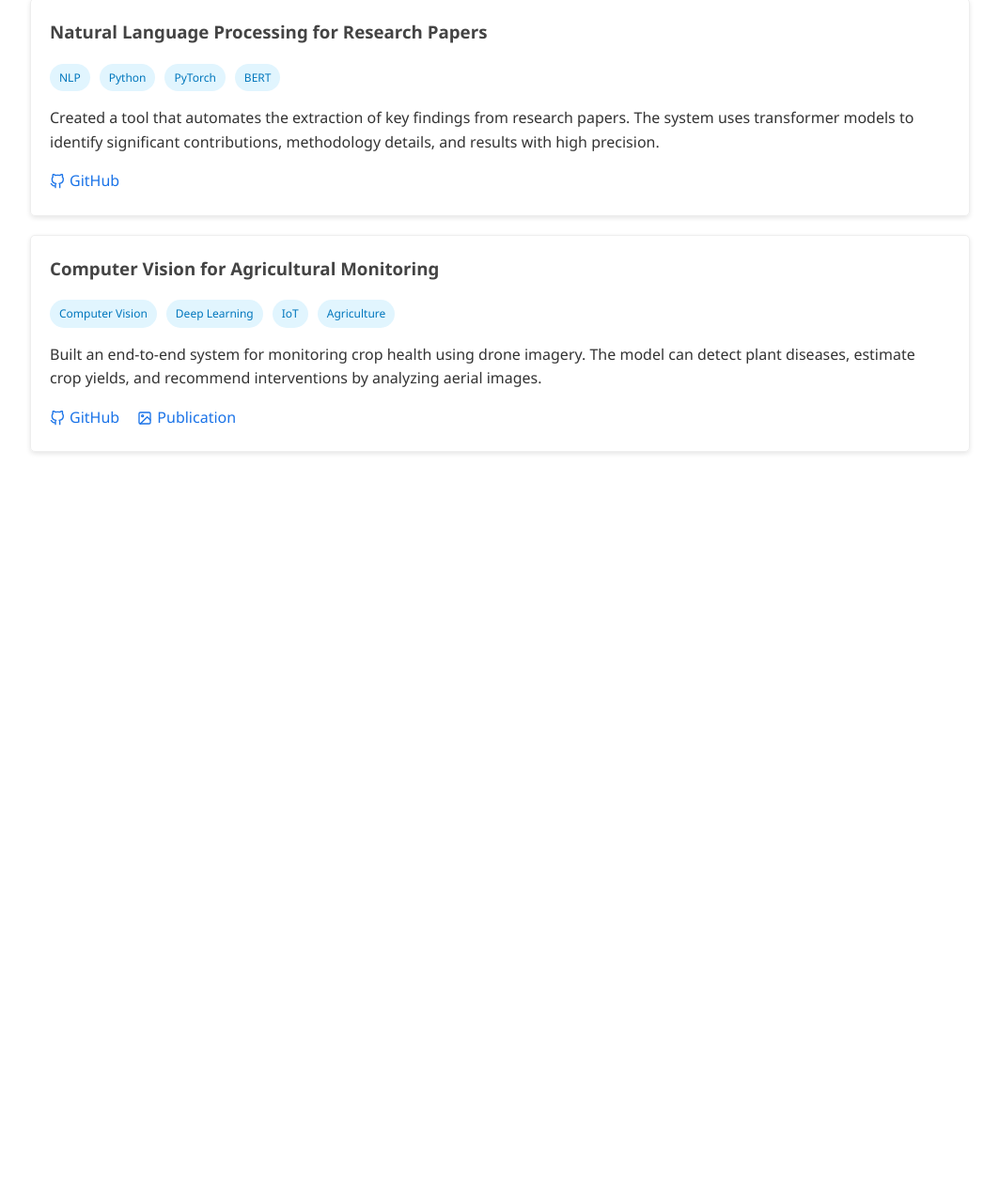
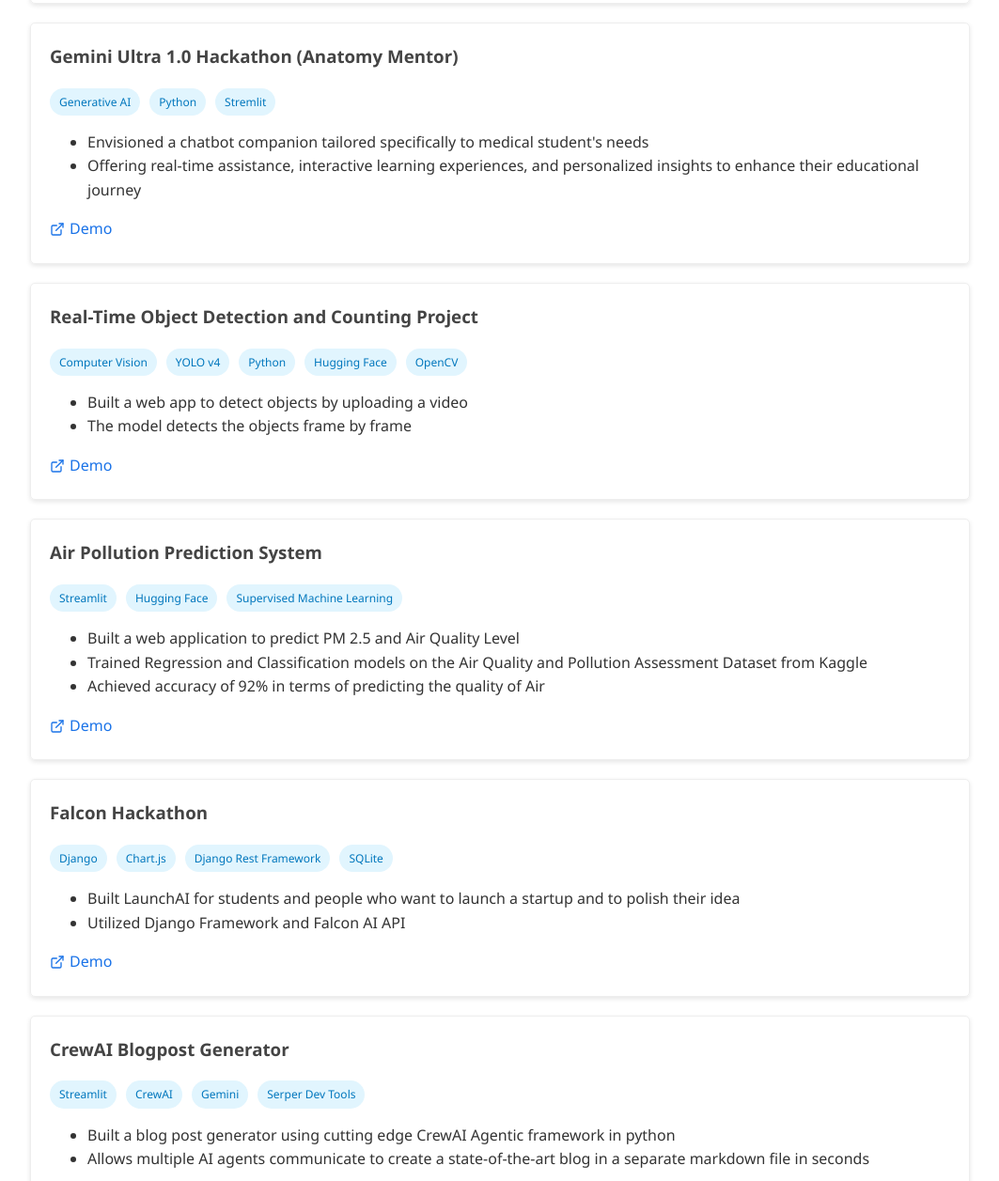
Before and after one commit to NajmiHassan/New-folder, a plain HTML site: page projects.html in a window 1280 px wide. Shown: the part 433-1690 px from the top of the page at 94% size, without its empty margins (108-1171 px from the left). Before the commit the page ends 954 px from the top, so only its background shows below. Drawn offline with Linux system fonts and the light colour scheme.

Commit message:
initial commit

```diff
--- a/projects.html
+++ b/projects.html
@@ -85,22 +85,43 @@
     <h2>Projects</h2>
 
     <div class="project-card">
-        <h3 class="project-title">AI-Powered Health Diagnosis System</h3>
+        <h3 class="project-title">Image Forgery Detection system [Final Year Project]</h3>
         <div class="project-tags">
             <span class="tag">Python</span>
             <span class="tag">Machine Learning</span>
-            <span class="tag">Healthcare</span>
+            <span class="tag">Image Processing</span>
             <span class="tag">TensorFlow</span>
+            <span class="tag">Keras</span>
         </div>
-        <p>Developed a machine learning model to predict early signs of chronic diseases based on medical data. The system analyzes patient records and biomarkers to provide preliminary risk assessments with 89% accuracy.</p>
+        <ul>
+            <li>Built Image forgery detection application to distinguish between real and tempered images.</li>
+            <li>Used CNN to train the model. CPU based model training</li>
+            <li>Achieved accuracy of above 80%</li>
+        </ul>
+
         <div class="project-links">
-            <a href="#">
+            <a href="https://github.com/NajmiHassan/My-FYP-Image-Forgery-Detection-">
                 <svg xmlns="http://www.w3.org/2000/svg" width="16" height="16" viewBox="0 0 24 24" fill="none" stroke="currentColor" stroke-width="2" stroke-linecap="round" stroke-linejoin="round">
                     <path d="M9 19c-5 1.5-5-2.5-7-3m14 6v-3.87a3.37 3.37 0 0 0-.94-2.61c3.14-.35 6.44-1.54 6.44-7A5.44 5.44 0 0 0 20 4.77 5.07 5.07 0 0 0 19.91 1S18.73.65 16 2.48a13.38 13.38 0 0 0-7 0C6.27.65 5.09 1 5.09 1A5.07 5.07 0 0 0 5 4.77a5.44 5.44 0 0 0-1.5 3.78c0 5.42 3.3 6.61 6.44 7A3.37 3.37 0 0 0 9 18.13V22"></path>
                 </svg>
                 GitHub
             </a>
-            <a href="#">
+        </div>
+    </div>
+
+    <div class="project-card">
+        <h3 class="project-title">Gemini Ultra 1.0 Hackathon (Anatomy Mentor) </h3>
+        <div class="project-tags">
+            <span class="tag">Generative AI</span>
+            <span class="tag">Python</span>
+            <span class="tag">Stremlit</span>
+        </div>
+        <ul>
+            <li>Envisioned a chatbot companion tailored specifically to medical student's needs</li>
+            <li>Offering real-time assistance, interactive learning experiences, and personalized insights to enhance their educational journey</li>
+        </ul>
+        <div class="project-links">
+                <a href="https://lablab.ai/event/gemini-ultra-hackathon/the-game-changers/anatomy-mentor">
                 <svg xmlns="http://www.w3.org/2000/svg" width="16" height="16" viewBox="0 0 24 24" fill="none" stroke="currentColor" stroke-width="2" stroke-linecap="round" stroke-linejoin="round">
                     <path d="M18 13v6a2 2 0 0 1-2 2H5a2 2 0 0 1-2-2V8a2 2 0 0 1 2-2h6"></path>
                     <polyline points="15 3 21 3 21 9"></polyline>
@@ -112,47 +133,120 @@
     </div>
 
     <div class="project-card">
-        <h3 class="project-title">Natural Language Processing for Research Papers</h3>
+        <h3 class="project-title">Real-Time Object Detection and Counting Project</h3>
         <div class="project-tags">
-            <span class="tag">NLP</span>
+            <span class="tag">Computer Vision</span>
+            <span class="tag">YOLO v4</span>
             <span class="tag">Python</span>
-            <span class="tag">PyTorch</span>
-            <span class="tag">BERT</span>
+            <span class="tag">Hugging Face</span>
+            <span class="tag">OpenCV</span>
         </div>
-        <p>Created a tool that automates the extraction of key findings from research papers. The system uses transformer models to identify significant contributions, methodology details, and results with high precision.</p>
+        <ul>
+            <li>Built a web app to detect objects by uploading a video</li>
+            <li>The model detects the objects frame by frame</li>
+        </ul>
         <div class="project-links">
-            <a href="#">
+            <a href="https://huggingface.co/spaces/NajmiHassan1/Object_Detection_Computer_Vision">
             <svg xmlns="http://www.w3.org/2000/svg" width="16" height="16" viewBox="0 0 24 24" fill="none" stroke="currentColor" stroke-width="2" stroke-linecap="round" stroke-linejoin="round">
-                    <path d="M9 19c-5 1.5-5-2.5-7-3m14 6v-3.87a3.37 3.37 0 0 0-.94-2.61c3.14-.35 6.44-1.54 6.44-7A5.44 5.44 0 0 0 20 4.77 5.07 5.07 0 0 0 19.91 1S18.73.65 16 2.48a13.38 13.38 0 0 0-7 0C6.27.65 5.09 1 5.09 1A5.07 5.07 0 0 0 5 4.77a5.44 5.44 0 0 0-1.5 3.78c0 5.42 3.3 6.61 6.44 7A3.37 3.37 0 0 0 9 18.13V22"></path>
+                <path d="M18 13v6a2 2 0 0 1-2 2H5a2 2 0 0 1-2-2V8a2 2 0 0 1 2-2h6"></path>
+                <polyline points="15 3 21 3 21 9"></polyline>
+                <line x1="10" y1="14" x2="21" y2="3"></line>
             </svg>
-                GitHub
+            Demo
         </a>
     </div>
     </div>
 
     <div class="project-card">
-        <h3 class="project-title">Computer Vision for Agricultural Monitoring</h3>
+        <h3 class="project-title">Air Pollution Prediction System</h3>
         <div class="project-tags">
-            <span class="tag">Computer Vision</span>
-            <span class="tag">Deep Learning</span>
-            <span class="tag">IoT</span>
-            <span class="tag">Agriculture</span>
+            <span class="tag">Streamlit</span>
+            <span class="tag">Hugging Face</span>
+            <span class="tag">Supervised Machine Learning</span>
         </div>
-        <p>Built an end-to-end system for monitoring crop health using drone imagery. The model can detect plant diseases, estimate crop yields, and recommend interventions by analyzing aerial images.</p>
+        <ul>
+            <li>Built a web application to predict PM 2.5 and Air Quality Level</li>
+            <li>Trained Regression and Classification models on the Air Quality and Pollution Assessment Dataset from Kaggle</li>
+            <li>Achieved accuracy of 92% in terms of predicting the quality of Air</li>
+        </ul>
         <div class="project-links">
-            <a href="#">
+            <a href="https://huggingface.co/spaces/NajmiHassan1/Air_Pollution_Prediction_System">
             <svg xmlns="http://www.w3.org/2000/svg" width="16" height="16" viewBox="0 0 24 24" fill="none" stroke="currentColor" stroke-width="2" stroke-linecap="round" stroke-linejoin="round">
-                    <path d="M9 19c-5 1.5-5-2.5-7-3m14 6v-3.87a3.37 3.37 0 0 0-.94-2.61c3.14-.35 6.44-1.54 6.44-7A5.44 5.44 0 0 0 20 4.77 5.07 5.07 0 0 0 19.91 1S18.73.65 16 2.48a13.38 13.38 0 0 0-7 0C6.27.65 5.09 1 5.09 1A5.07 5.07 0 0 0 5 4.77a5.44 5.44 0 0 0-1.5 3.78c0 5.42 3.3 6.61 6.44 7A3.37 3.37 0 0 0 9 18.13V22"></path>
+                <path d="M18 13v6a2 2 0 0 1-2 2H5a2 2 0 0 1-2-2V8a2 2 0 0 1 2-2h6"></path>
+                <polyline points="15 3 21 3 21 9"></polyline>
+                <line x1="10" y1="14" x2="21" y2="3"></line>
             </svg>
-                GitHub
+            Demo
         </a>
-            <a href="#">
+    </div>
+    </div>
+
+    <div class="project-card">
+        <h3 class="project-title">Falcon Hackathon</h3>
+        <div class="project-tags">
+            <span class="tag">Django</span>
+            <span class="tag">Chart.js</span>
+            <span class="tag">Django Rest Framework</span>
+            <span class="tag">SQLite</span>
+        </div>
+        <ul>
+            <li>Built LaunchAI for students and people who want to launch a startup and to polish their idea </li>
+            <li>Utilized Django Framework and Falcon AI API</li>
+        </ul>
+        <div class="project-links">
+            <a href="https://lablab.ai/event/falcon-hackathon/ninja-hackers/launch-ai">
             <svg xmlns="http://www.w3.org/2000/svg" width="16" height="16" viewBox="0 0 24 24" fill="none" stroke="currentColor" stroke-width="2" stroke-linecap="round" stroke-linejoin="round">
-                    <rect x="3" y="3" width="18" height="18" rx="2" ry="2"></rect>
-                    <circle cx="8.5" cy="8.5" r="1.5"></circle>
-                    <polyline points="21 15 16 10 5 21"></polyline>
+                <path d="M18 13v6a2 2 0 0 1-2 2H5a2 2 0 0 1-2-2V8a2 2 0 0 1 2-2h6"></path>
+                <polyline points="15 3 21 3 21 9"></polyline>
+                <line x1="10" y1="14" x2="21" y2="3"></line>
             </svg>
-                Publication
+            Demo
+        </a>
+    </div>
+    </div>
+
+    <div class="project-card">
+        <h3 class="project-title">CrewAI Blogpost Generator</h3>
+        <div class="project-tags">
+            <span class="tag">Streamlit</span>
+            <span class="tag">CrewAI</span>
+            <span class="tag">Gemini</span>
+            <span class="tag">Serper Dev Tools</span>
+        </div>
+        <ul>
+            <li>Built a blog post generator using cutting edge CrewAI Agentic framework in python</li>
+            <li>Allows multiple AI agents communicate to create a state-of-the-art blog in a separate markdown file in seconds</li>
+        </ul>
+        <div class="project-links">
+            <a href="https://www.linkedin.com/posts/najmihassan_ai-machinelearning-contentcreation-activity-7217199436274294784-H6Pf?utm_source=share&utm_medium=member_desktop">
+            <svg xmlns="http://www.w3.org/2000/svg" width="16" height="16" viewBox="0 0 24 24" fill="none" stroke="currentColor" stroke-width="2" stroke-linecap="round" stroke-linejoin="round">
+                <path d="M18 13v6a2 2 0 0 1-2 2H5a2 2 0 0 1-2-2V8a2 2 0 0 1 2-2h6"></path>
+                <polyline points="15 3 21 3 21 9"></polyline>
+                <line x1="10" y1="14" x2="21" y2="3"></line>
+            </svg>
+            Demo
+        </a>
+    </div>
+    </div>
+
+    <div class="project-card">
+        <h3 class="project-title">Document Question/Answer</h3>
+        <div class="project-tags">
+            <span class="tag">LangChain</span>
+            <span class="tag">Chroma DB</span>
+            <span class="tag">Streamlit</span>
+        </div>
+        <ul>
+            <li>Built an application to chat with pdf to make the document reading grind easy</li>
+        </ul>
+        <div class="project-links">
+            <a href="https://github.com/NajmiHassan/Document-Q-A">
+            <svg xmlns="http://www.w3.org/2000/svg" width="16" height="16" viewBox="0 0 24 24" fill="none" stroke="currentColor" stroke-width="2" stroke-linecap="round" stroke-linejoin="round">
+                <path d="M18 13v6a2 2 0 0 1-2 2H5a2 2 0 0 1-2-2V8a2 2 0 0 1 2-2h6"></path>
+                <polyline points="15 3 21 3 21 9"></polyline>
+                <line x1="10" y1="14" x2="21" y2="3"></line>
+            </svg>
+            Demo
         </a>
     </div>
     </div>
```
Also changed, not shown: index.html (+23 -14 lines), images/pic01.jpg (added). Lines whose indentation alone changed are shown as unchanged.
